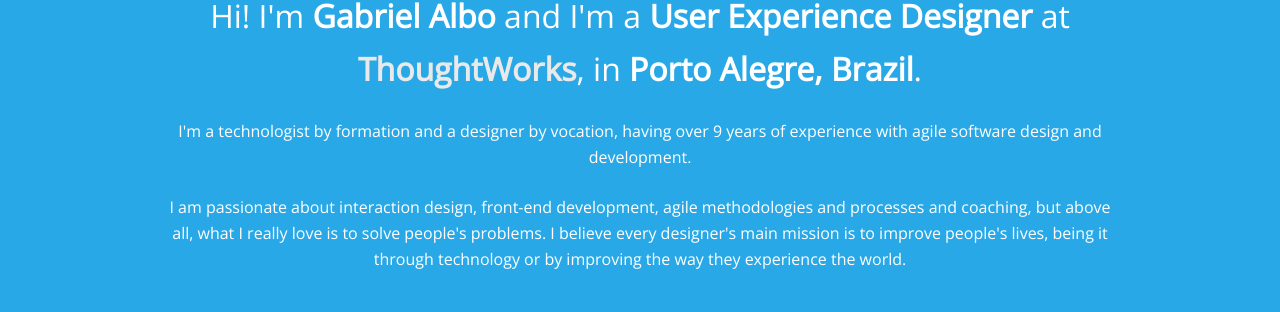
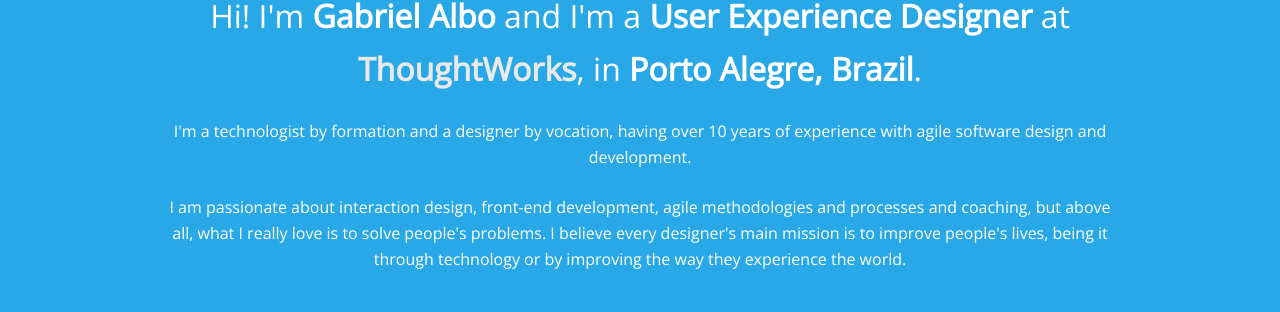
Before and after one commit to albogabriel/gabrielalbo.com, a Jekyll site: the page built from index.html, in a window 1280 px wide. Shown: the part 254-566 px from the top of the page. Built offline with Jekyll 4.4.1, drawn with Linux system fonts in a browser that asks for light colours.

Commit message:
Updating text from index (10 years instead of 9) and portfolio

```diff
--- a/index.html
+++ b/index.html
@@ -14,7 +14,7 @@
 		</p>
 
 		<p>
-			I'm a technologist by formation and a designer by vocation, having over 9 years of experience with agile software design and development.
+			I'm a technologist by formation and a designer by vocation, having over 10 years of experience with agile software design and development.
 		</p>
 		<p>
 			I am passionate about interaction design, front-end development, agile methodologies and processes and coaching, but above all, what I really love is to solve people's problems. I believe every designer's main mission is to improve people's lives, being it through technology or by improving the way they experience the world.
--- a/portfolio/index.html
+++ b/portfolio/index.html
@@ -36,6 +36,5 @@
     </ul>
     <p style="color: white; text-align: center; font-style: italic; font-size: 90%;">* NDA protected work; some project details and imagery might not be disclosed.</p>
 <br>
-    <p style="color: white; text-align: center; font-family: 'Dosis', sans-serif; font-size: x-large;">This section is under construction; I'll be adding more of the work I've done in the next few days :)</p>
   </div>
 </div>
```
